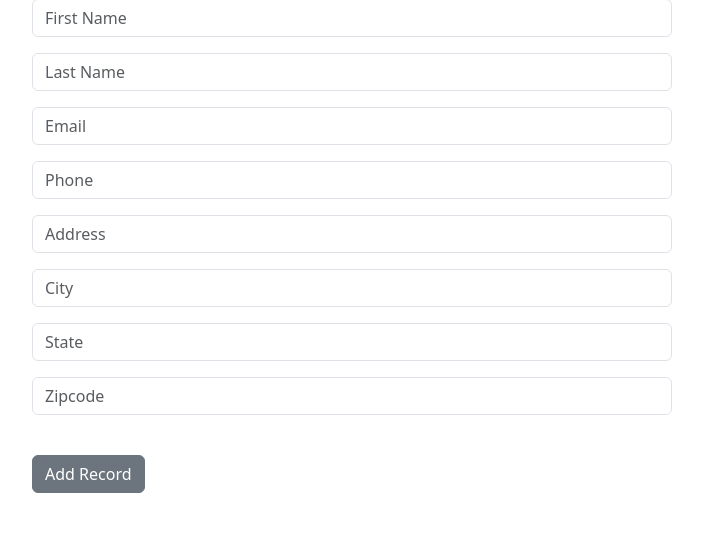
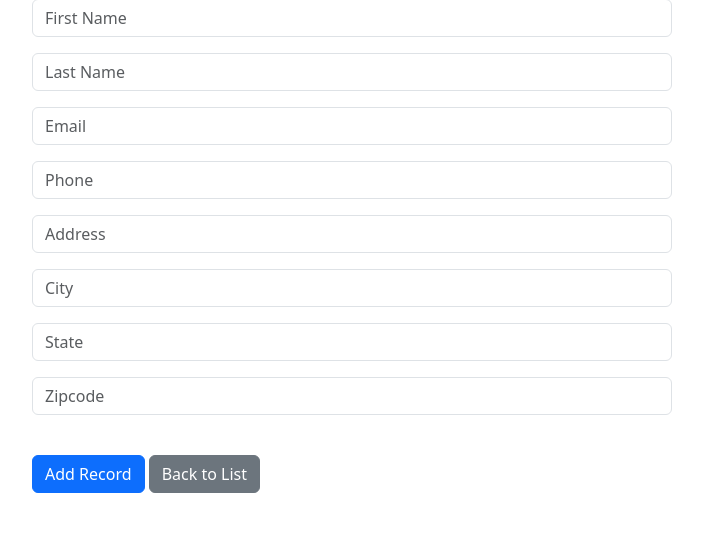
Before and after one commit to matisanchz/Django-CRM, a Django app: page /add_record/ in a window 1280 px wide. Shown: the part 161-718 px from the top of the page, without its empty margins (288-991 px from the left). Run offline with Django 5.2, Linux system fonts and the light colour scheme; the visitor is signed in with stand-in values (Sample User, id 1).

Commit message:
Back buttons

```diff
--- a/crm/website/templates/add_record.html
+++ b/crm/website/templates/add_record.html
@@ -11,7 +11,8 @@
         {{form.as_p}}
 
         <br/>
-        <button type="submit" class="btn btn-secondary">Add Record</button>
+        <button type="submit" class="btn btn-primary">Add Record</button>
+        <a href="{% url 'home' %}" class="btn btn-secondary">Back to List</a>
 
     </form>
 </div>
--- a/crm/website/templates/update_record.html
+++ b/crm/website/templates/update_record.html
@@ -12,8 +12,8 @@
         {{form.as_p}}
 
         <br/>
-        <button type="submit" class="btn btn-secondary">Update Record</button>
-
+        <button type="submit" class="btn btn-primary">Update Record</button>
+        <a href="{% url 'home' %}" class="btn btn-secondary">Back to List</a>
     </form>
 </div>
 {%endblock%}
```
